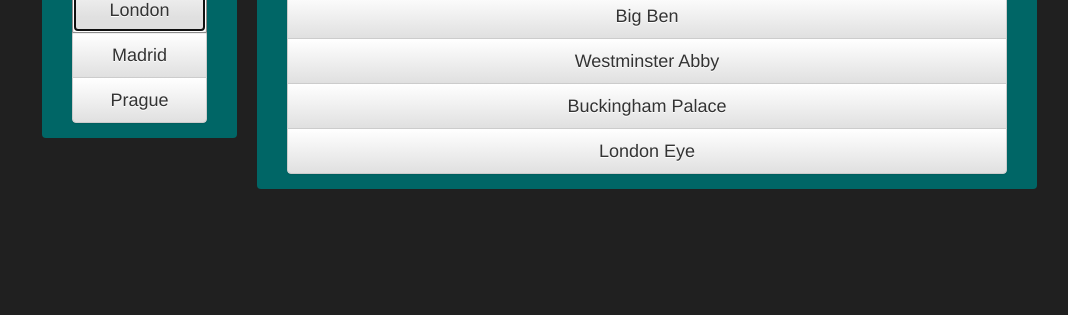
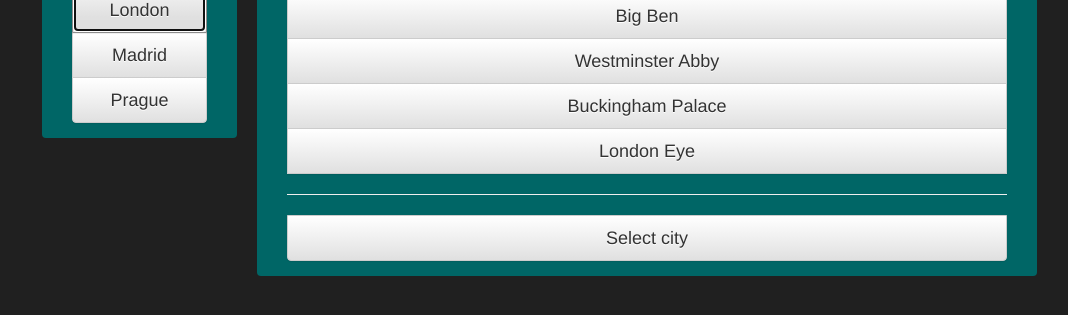
Before and after one commit to mrlia/DestinationHack, a plain HTML site: page index.html in a window 1280 px wide. Both pictures are taken after a click on the button "London". Shown: the part 247-562 px from the top of the page, without its empty margins (23-1091 px from the left). Drawn offline with nearby package versions, Linux system fonts and the light colour scheme; some packages are replaced by stand-ins of ours.

Commit message:
Back button

```diff
--- a/attractions.html
+++ b/attractions.html
@@ -4,5 +4,10 @@
 		<button ng-click="selectAttractions()" type="button" class="btn btn-default" ng-repeat="attraction in attractions">
 			{{attraction.name}}
 		</button>
+
+		<hr />
+		<button ng-click="setInitial()" type="button" class="btn btn-default">
+			Select city
+		</button>
 	</div>
 </div>
--- a/index.html
+++ b/index.html
@@ -21,8 +21,7 @@
 			AttractionsSelected: {{attractionsSelected}}
 		</div>
 		<div class="row">
-			<div id="left" class="col-md-2" ng-class="{hidden: !initial}">
-			</div>
+			<div ng-include="'leftColumn.html'"></div>
 			<div ng-include="'cities.html'"></div>
 			<div ng-include="'attractions.html'"></div>
 			<div ng-include="'map.html'"></div>
--- /dev/null
+++ b/leftcolumn.html
@@ -0,0 +1,2 @@
+<div id="left" class="col-md-2" ng-class="{hidden: !initial}">
+</div>
```
Also changed, not shown: cities.html (+1 -0 lines).
